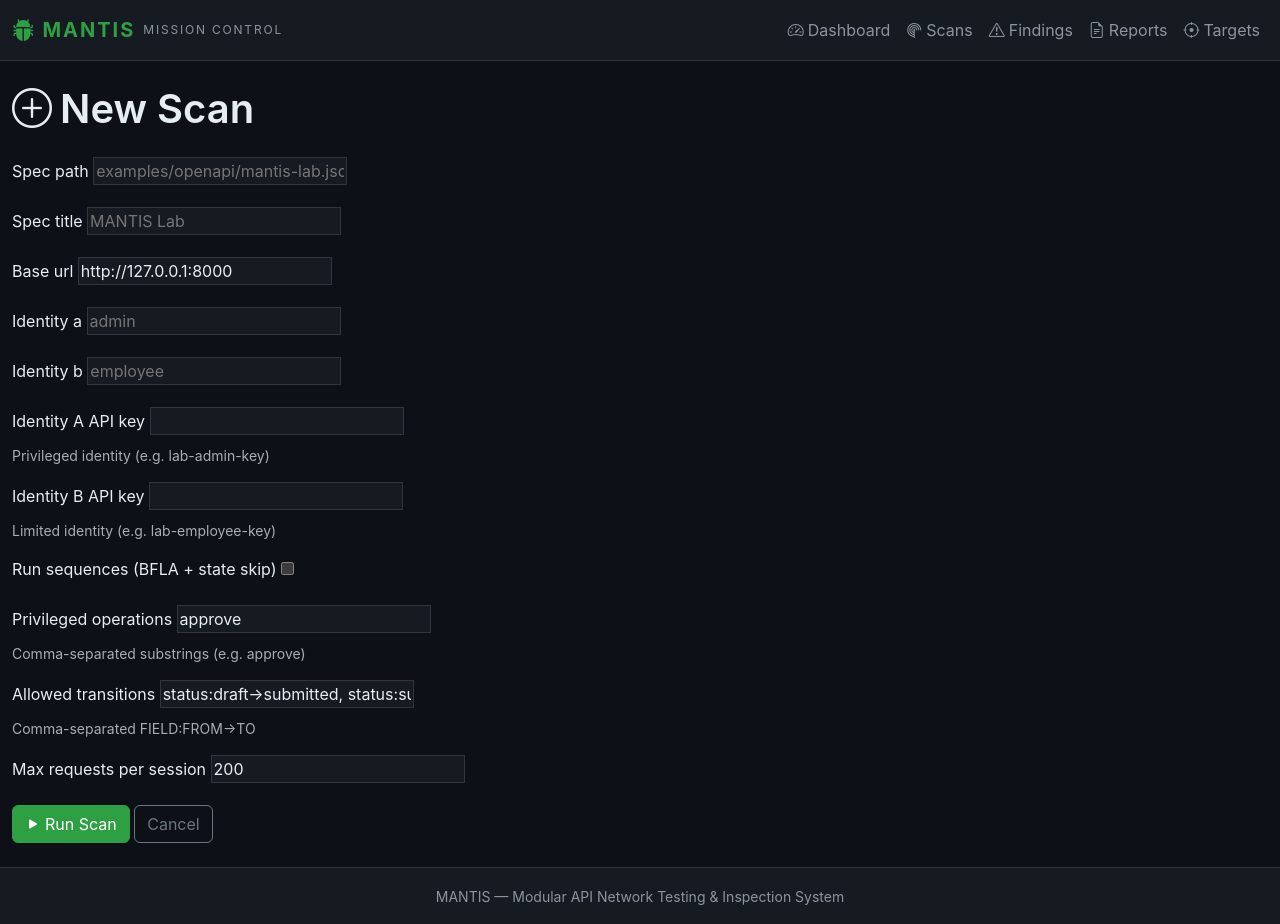
After one commit to DanielQuintanillaPaniagua/MANTIS, a Django app: page /scans/new/ in a window 1280 px wide. The commit adds this page. Run offline with Django 5.2, Linux system fonts and the light colour scheme.

Commit message:
Add scan integration: run engine from dashboard (MK-008 step 3)

```diff
--- /dev/null
+++ b/dashboard/apps/scans/forms.py
@@ -0,0 +1,70 @@
+"""Forms for the scans app."""
+
+from django import forms
+
+from .models import Scan
+
+
+class ScanForm(forms.ModelForm):
+    """Form to launch a new scan."""
+
+    identity_a_key = forms.CharField(
+        widget=forms.PasswordInput(render_value=False),
+        label="Identity A API key",
+        help_text="Privileged identity (e.g. lab-admin-key)",
+    )
+    identity_b_key = forms.CharField(
+        widget=forms.PasswordInput(render_value=False),
+        label="Identity B API key",
+        help_text="Limited identity (e.g. lab-employee-key)",
+    )
+
+    sequences = forms.BooleanField(
+        required=False,
+        initial=False,
+        label="Run sequences (BFLA + state skip)",
+    )
+    privileged_operations = forms.CharField(
+        required=False,
+        initial="approve",
+        label="Privileged operations",
+        help_text="Comma-separated substrings (e.g. approve)",
+    )
+    allowed_transitions = forms.CharField(
+        required=False,
+        initial="status:draft->submitted, status:submitted->approved",
+        label="Allowed transitions",
+        help_text="Comma-separated FIELD:FROM->TO",
+    )
+    max_requests = forms.IntegerField(
+        required=False,
+        initial=200,
+        label="Max requests per session",
+    )
+
+    class Meta:
+        model = Scan
+        fields = ["spec_path", "spec_title", "base_url", "identity_a", "identity_b"]
+        widgets = {
+            "spec_path": forms.TextInput(attrs={"placeholder": "examples/openapi/mantis-lab.json"}),
+            "spec_title": forms.TextInput(attrs={"placeholder": "MANTIS Lab"}),
+            "base_url": forms.TextInput(attrs={"placeholder": "http://127.0.0.1:8000"}),
+            "identity_a": forms.TextInput(attrs={"placeholder": "admin"}),
+            "identity_b": forms.TextInput(attrs={"placeholder": "employee"}),
+        }
+
+    def clean_privileged_operations(self):
+        raw = self.cleaned_data.get("privileged_operations", "")
+        return [x.strip() for x in raw.split(",") if x.strip()]
+
+    def clean_allowed_transitions(self):
+        raw = self.cleaned_data.get("allowed_transitions", "")
+        return [x.strip() for x in raw.split(",") if x.strip()]
+
+    def build_options_json(self) -> dict:
+        return {
+            "sequences": self.cleaned_data.get("sequences", False),
+            "privileged_operations": self.cleaned_data.get("privileged_operations", []),
+            "allowed_transitions": self.cleaned_data.get("allowed_transitions", []),
+            "max_requests": self.cleaned_data.get("max_requests") or 200,
+        }
--- /dev/null
+++ b/dashboard/apps/scans/urls.py
@@ -0,0 +1,14 @@
+"""URLs for scans."""
+
+from django.urls import path
+
+from . import views
+
+app_name = "scans"
+
+urlpatterns = [
+    path("", views.scan_list, name="list"),
+    path("new/", views.scan_new, name="new"),
+    path("<int:pk>/", views.scan_detail, name="detail"),
+    path("findings/<int:pk>/", views.finding_detail, name="finding_detail"),
+]
--- a/dashboard/apps/scans/views.py
+++ b/dashboard/apps/scans/views.py
@@ -1,3 +1,58 @@
-from django.shortcuts import render
+"""Views for scans: list, detail, new."""
 
-# Create your views here.
+from django.contrib import messages
+from django.shortcuts import get_object_or_404, redirect, render
+
+from .forms import ScanForm
+from .models import FindingRecord, Scan
+from .services import run_scan
+
+
+def scan_list(request):
+    scans = Scan.objects.all()
+    return render(request, "scans/scan_list.html", {"scans": scans})
+
+
+def scan_detail(request, pk):
+    scan = get_object_or_404(Scan, pk=pk)
+    findings = scan.findings.all()
+    return render(
+        request,
+        "scans/scan_detail.html",
+        {"scan": scan, "findings": findings},
+    )
+
+
+def scan_new(request):
+    if request.method == "POST":
+        form = ScanForm(request.POST)
+        if form.is_valid():
+            scan = form.save(commit=False)
+            scan.options_json = form.build_options_json()
+            scan.status = "pending"
+            scan.save()
+
+            identity_a_key = form.cleaned_data["identity_a_key"]
+            identity_b_key = form.cleaned_data["identity_b_key"]
+            run_scan(scan=scan, identity_a_key=identity_a_key, identity_b_key=identity_b_key)
+
+            if scan.status == "completed":
+                messages.success(
+                    request,
+                    f"Scan completed. Findings: {scan.findings_count}",
+                )
+            else:
+                messages.error(
+                    request,
+                    f"Scan failed: {scan.error_message}",
+                )
+            return redirect("scans:detail", pk=scan.pk)
+    else:
+        form = ScanForm()
+
+    return render(request, "scans/scan_new.html", {"form": form})
+
+
+def finding_detail(request, pk):
+    finding = get_object_or_404(FindingRecord, pk=pk)
+    return render(request, "scans/finding_detail.html", {"finding": finding})
--- a/dashboard/mantis_dashboard/settings.py
+++ b/dashboard/mantis_dashboard/settings.py
@@ -12,6 +12,10 @@ https://docs.djangoproject.com/en/6.1/ref/settings/
 
 from pathlib import Path
 
+import sys
+# Add the MANTIS engine to the Python path
+MANTIS_ROOT = Path(__file__).resolve().parent.parent.parent
+sys.path.insert(0, str(MANTIS_ROOT / "src"))
 # Build paths inside the project like this: BASE_DIR / 'subdir'.
 BASE_DIR = Path(__file__).resolve().parent.parent
 
--- a/dashboard/mantis_dashboard/urls.py
+++ b/dashboard/mantis_dashboard/urls.py
@@ -5,5 +5,6 @@ from django.urls import include, path
 
 urlpatterns = [
     path("admin/", admin.site.urls),
+    path("scans/", include("apps.scans.urls")),
     path("", include("apps.core.urls")),
 ]
--- a/dashboard/static/css/mantis.css
+++ b/dashboard/static/css/mantis.css
@@ -89,3 +89,85 @@ body {
     border-top: 1px solid var(--mantis-border);
     color: var(--mantis-text-muted);
 }
+
+.btn-mantis {
+    background-color: var(--mantis-green);
+    border-color: var(--mantis-green);
+    color: white;
+}
+
+.btn-mantis:hover {
+    background-color: var(--mantis-green-light);
+    border-color: var(--mantis-green-light);
+    color: white;
+}
+
+.mantis-table {
+    background-color: var(--mantis-dark);
+}
+
+.mantis-form input,
+.mantis-form textarea,
+.mantis-form select {
+    background-color: var(--mantis-dark);
+    border: 1px solid var(--mantis-border);
+    color: var(--mantis-text);
+}
+
+.mantis-form input:focus {
+    background-color: var(--mantis-dark);
+    border-color: var(--mantis-green);
+    color: var(--mantis-text);
+    box-shadow: 0 0 0 0.2rem rgba(46, 160, 67, 0.25);
+}
+
+/* Badges */
+.mantis-badge-completed {
+    background-color: var(--mantis-green);
+    color: white;
+}
+
+.mantis-badge-running {
+    background-color: var(--mantis-amber);
+    color: black;
+}
+
+.mantis-badge-pending {
+    background-color: var(--mantis-text-muted);
+    color: black;
+}
+
+.mantis-badge-failed {
+    background-color: var(--mantis-red);
+    color: white;
+}
+
+.mantis-badge-high {
+    background-color: var(--mantis-red);
+    color: white;
+}
+
+.mantis-badge-medium {
+    background-color: var(--mantis-amber);
+    color: black;
+}
+
+.mantis-badge-low {
+    background-color: var(--mantis-text-muted);
+    color: black;
+}
+
+.mantis-badge-bola {
+    background-color: #1f6feb;
+    color: white;
+}
+
+.mantis-badge-bfla {
+    background-color: #8957e5;
+    color: white;
+}
+
+.mantis-badge-state_skip {
+    background-color: #d29922;
+    color: black;
+}
--- a/dashboard/templates/base.html
+++ b/dashboard/templates/base.html
@@ -32,7 +32,7 @@
                         </a>
                     </li>
                     <li class="nav-item">
-                        <a class="nav-link" href="#" title="Coming soon">
+                        <a class="nav-link" href="{% url 'scans:list' %}">
                             <i class="bi bi-radar me-1"></i>Scans
                         </a>
                     </li>
--- /dev/null
+++ b/dashboard/templates/scans/scan_new.html
@@ -0,0 +1,27 @@
+{% extends "base.html" %}
+
+{% block title %}New Scan{% endblock %}
+
+{% block content %}
+<h1 class="mantis-page-title mb-4"><i class="bi bi-plus-circle me-2"></i>New Scan</h1>
+
+<form method="post" class="mantis-form">
+    {% csrf_token %}
+    {% for field in form %}
+    <div class="mb-3">
+        <label class="form-label">{{ field.label }}</label>
+        {{ field }}
+        {% if field.help_text %}
+        <div class="form-text text-muted">{{ field.help_text }}</div>
+        {% endif %}
+        {% if field.errors %}
+        <div class="text-danger">{{ field.errors }}</div>
+        {% endif %}
+    </div>
+    {% endfor %}
+    <button type="submit" class="btn btn-mantis">
+        <i class="bi bi-play-fill me-1"></i>Run Scan
+    </button>
+    <a href="{% url 'scans:list' %}" class="btn btn-outline-secondary">Cancel</a>
+</form>
+{% endblock %}
```
Also changed, not shown: dashboard/apps/scans/services.py (added, +129 -0 lines), dashboard/templates/scans/finding_detail.html (added, +42 -0 lines), dashboard/templates/scans/scan_detail.html (added, +54 -0 lines), dashboard/templates/scans/scan_list.html (added, +47 -0 lines).
